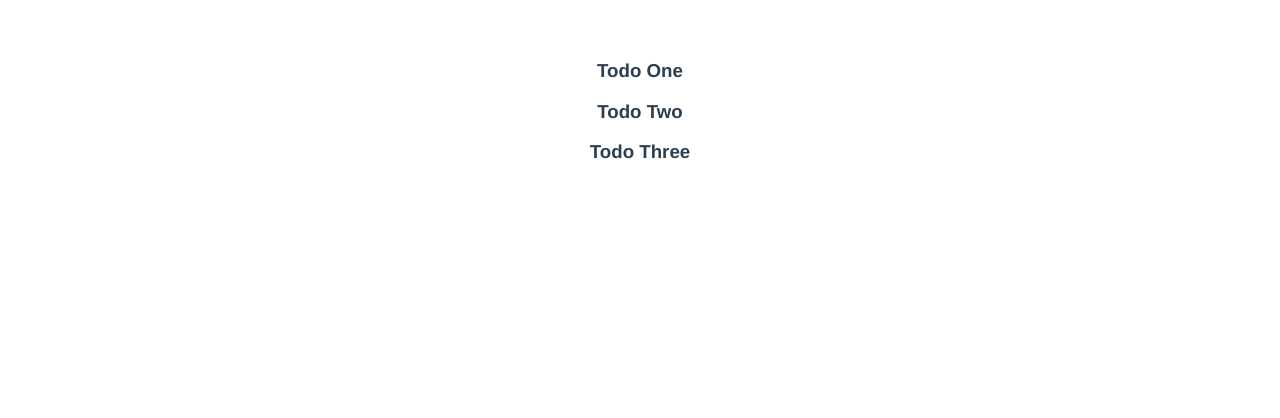
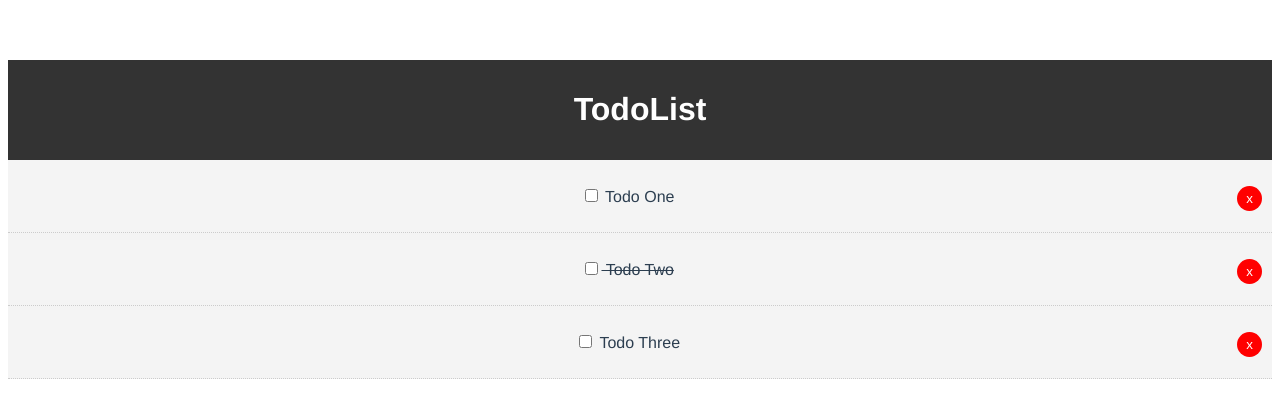
Before and after one commit to costel-dev/vue_todo_app, a Vue app: page / in a window 1280 px wide. Shown: the top 418 px of the page. Built offline with nearby package versions, Linux system fonts and the light colour scheme.

Commit message:
added delete button and the functionality to it

```diff
--- a/src/App.vue
+++ b/src/App.vue
@@ -1,16 +1,19 @@
 <template>
   <div id="app">
-    <Todos v-bind:todos="todos" />
+    <Header />
+    <Todos v-bind:todos="todos" v-on:del-todo="deleteTodo" />
   </div>
 </template>
 
 <script>
 // import your componentw that you want to render
+import Header from "./components/layout/Header";
 import Todos from "./components/Todos";
 
 export default {
   name: "App",
   components: {
+    Header,
     Todos,
   },
   data() {
@@ -34,6 +37,11 @@
       ],
     };
   },
+  methods: {
+    deleteTodo(id) {
+      this.todos = this.todos.filter((todo) => todo.id !== id);
+    },
+  },
 };
 </script>
 
--- a/src/components/HelloWorld.vue
+++ /dev/null
@@ -1,32 +0,0 @@
-<template>
-  <div class="hello">
-    <h1>{{ msg }}</h1>
-  </div>
-</template>
-
-<script>
-export default {
-  name: "HelloWorld",
-  props: {
-    msg: String,
-  },
-};
-</script>
-
-<!-- Add "scoped" attribute to limit CSS to this component only -->
-<style scoped>
-h3 {
-  margin: 40px 0 0;
-}
-ul {
-  list-style-type: none;
-  padding: 0;
-}
-li {
-  display: inline-block;
-  margin: 0 10px;
-}
-a {
-  color: #42b983;
-}
-</style>
--- /dev/null
+++ b/src/components/TodoItem.vue
@@ -0,0 +1,43 @@
+<template>
+  <div class="todo-item" v-bind:class="{ 'is-complete': todo.completed }">
+    <p>
+      <input type="checkbox" v-on:change="markComplete" />
+      {{ todo.title }}
+      <button @click="$emit('del-todo', todo.id)" class="del">x</button>
+    </p>
+  </div>
+</template>
+
+<script>
+export default {
+  name: "TodoItem",
+  props: ["todo"],
+  methods: {
+    markComplete() {
+      console.log("done");
+    },
+  },
+};
+</script>
+
+<style scoped>
+.todo-item {
+  background: #f4f4f4;
+  padding: 10px;
+  border-bottom: 1px #ccc dotted;
+}
+
+.is-complete {
+  text-decoration: line-through;
+}
+
+.del {
+  background: #ff0000;
+  color: #fff;
+  border: none;
+  padding: 5px 9px;
+  border-radius: 50%;
+  cursor: pointer;
+  float: right;
+}
+</style>
--- a/src/components/Todos.vue
+++ b/src/components/Todos.vue
@@ -1,14 +1,21 @@
 <template>
   <div>
     <div v-for="todo in todos" v-bind:key="todo.id">
-      <h3>{{ todo.title }}</h3>
+      <TodoItem v-bind:todo="todo" v-on:del-todo="$emit('del-todo', todo.id)" />
     </div>
   </div>
 </template>
 
 <script>
+//import your components in order to render them
+import TodoItem from "./TodoItem";
+
 export default {
   name: "Todos",
+  //add your imported file as a component
+  components: {
+    TodoItem,
+  },
   props: ["todos"],
 };
 </script>
--- /dev/null
+++ b/src/components/layout/Header.vue
@@ -0,0 +1,25 @@
+<template>
+  <header class="header">
+    <h1>TodoList</h1>
+  </header>
+</template>
+
+<script>
+export default {
+  name: "Header",
+};
+</script>
+
+<style scoped>
+.header {
+  background: #333;
+  color: #fff;
+  text-align: center;
+  padding: 10px;
+}
+
+.header a {
+  color: #fff;
+  padding-right: 5px;
+}
+</style>
```
